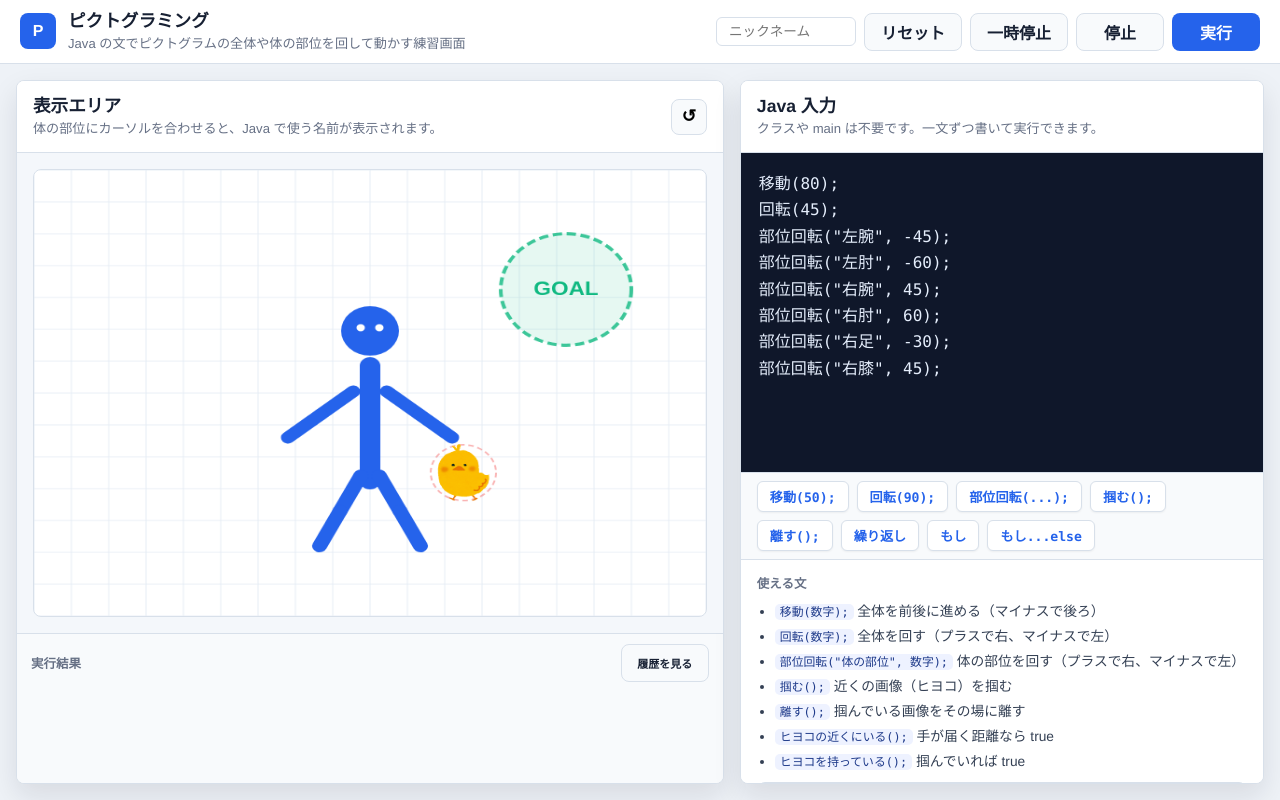
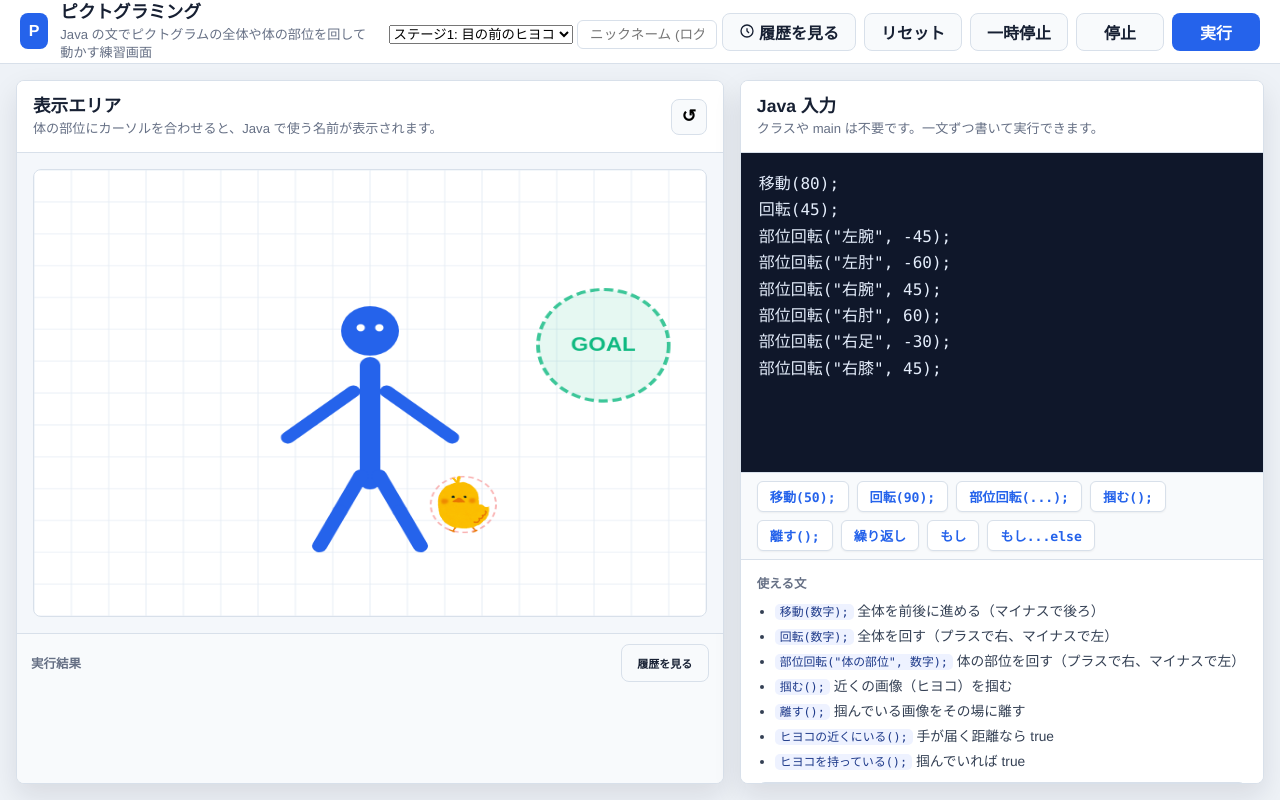
Before and after one commit to misairu0511/pictgramming, a website: page public/index.html in a window 1280 px wide. Drawn offline with Linux system fonts and the light colour scheme.

Commit message:
ステージ選択機能

```diff
--- a/public/index.html
+++ b/public/index.html
@@ -16,7 +16,18 @@
       </div>
     </div>
     <div class="header-actions">
-      <input type="text" id="user-nickname" class="input-nickname" placeholder="ニックネーム" aria-label="ニックネーム" maxlength="20">
+      <div class="user-info">
+        <select id="stage-select" class="stage-select">
+          <option value="stage1">ステージ1: 目の前のヒヨコ</option>
+          <option value="stage2">ステージ2: 後ろのヒヨコ</option>
+          <option value="stage3">ステージ3: 遠い道のり</option>
+        </select>
+        <input type="text" id="user-nickname" class="input-nickname" placeholder="ニックネーム (ログ用)" maxlength="15">
+        <button id="btn-log-history" class="btn btn-secondary">
+          <svg width="16" height="16" viewBox="0 0 24 24" fill="none" stroke="currentColor" stroke-width="2"><path d="M12 8v4l3 3m6-3a9 9 0 11-18 0 9 9 0 0118 0z"></path></svg>
+          履歴を見る
+        </button>
+      </div>
       <button class="btn btn-secondary" id="btn-reset" type="button">リセット</button>
       <button class="btn btn-secondary" id="btn-pause" type="button" disabled>一時停止</button>
       <button class="btn btn-secondary" id="btn-stop" type="button" disabled>停止</button>
--- a/public/js/app.js
+++ b/public/js/app.js
@@ -25,6 +25,12 @@ const stopButton = document.getElementById("btn-stop");
 const pauseButton = document.getElementById("btn-pause");
 const partTooltip = document.getElementById("part-tooltip");
 const engine = new PictoEngine(canvas);
+const stageSelect = document.getElementById("stage-select");
+if (stageSelect) {
+  stageSelect.addEventListener("change", (e) => {
+    engine.loadStage(e.target.value);
+  });
+}
 
 const AsyncFunction = Object.getPrototypeOf(async function(){}).constructor;
 
@@ -242,6 +248,7 @@ async function runProgram() {
       }
       currentLogSession.timestamp = new Date().toISOString();
       currentLogSession.sessionId = sessionId;
+      currentLogSession.stageId = engine.currentStageId;
 
       logCount++;
       localStorage.setItem("pictgramming_log_count", logCount);
--- a/public/js/engine.js
+++ b/public/js/engine.js
@@ -1,9 +1,16 @@
+const STAGES = {
+  stage1: { itemOffset: { x: 100, y: 100 }, goalOffset: { x: 250, y: -100 } },
+  stage2: { itemOffset: { x: -120, y: 0 }, goalOffset: { x: 250, y: -100 } },
+  stage3: { itemOffset: { x: 0, y: -180 }, goalOffset: { x: -200, y: 150 } }
+};
+
 class PictoEngine {
   constructor(canvas) {
     this.canvas = canvas;
     this.ctx = canvas.getContext("2d");
     this.animationMs = 900;
     this.partAnimationMs = 650;
+    this.currentStageId = "stage1";
     this.partLabels = {
       head: { ja: "頭", code: "head" },
       body: { ja: "胴体", code: "body" },
@@ -24,26 +31,35 @@ class PictoEngine {
     this.reset();
   }
 
+  loadStage(stageId) {
+    this.currentStageId = stageId;
+    this.reset();
+  }
+
   reset() {
     this.isStopped = false;
     this.isPaused = false;
 
+    const stage = STAGES[this.currentStageId] || STAGES.stage1;
+    const centerX = this.canvas.width / 2;
+    const centerY = this.canvas.height / 2 + 40;
+
     this.goal = {
-      x: this.canvas.width - 150,
-      y: 150,
+      x: centerX + stage.goalOffset.x,
+      y: centerY + stage.goalOffset.y,
       radius: 70
     };
 
     this.state = {
-      x: this.canvas.width / 2,
-      y: this.canvas.height / 2 + 40,
+      x: centerX,
+      y: centerY,
       direction: 0,
       color: "#2563eb",
       trail: [],
       parts: this.createParts(),
       item: {
-        x: this.canvas.width / 2 + 100,
-        y: this.canvas.height / 2 + 100,
+        x: centerX + stage.itemOffset.x,
+        y: centerY + stage.itemOffset.y,
         attachedTo: null,
         offsetX: 0,
         offsetY: 0
```
